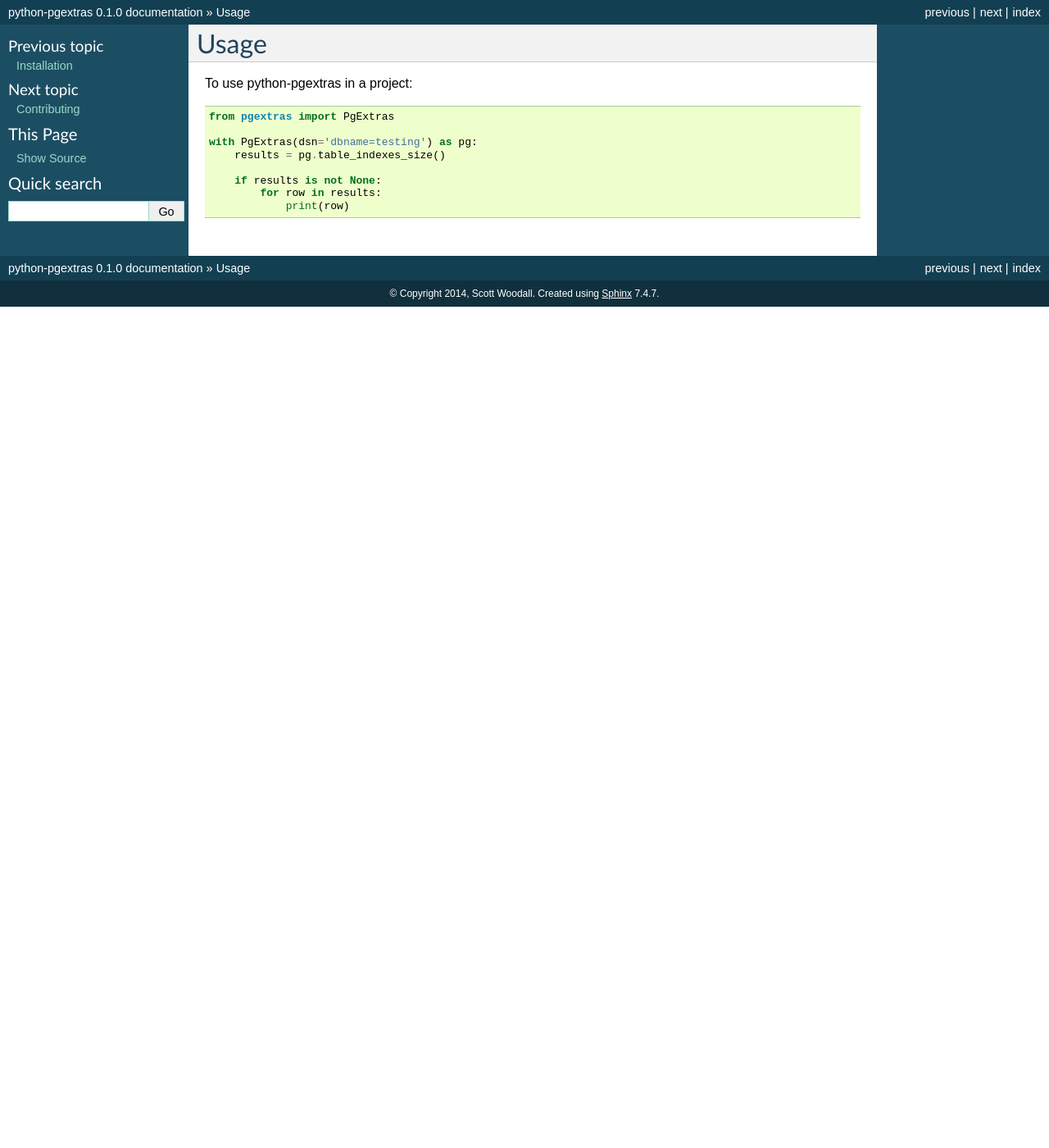
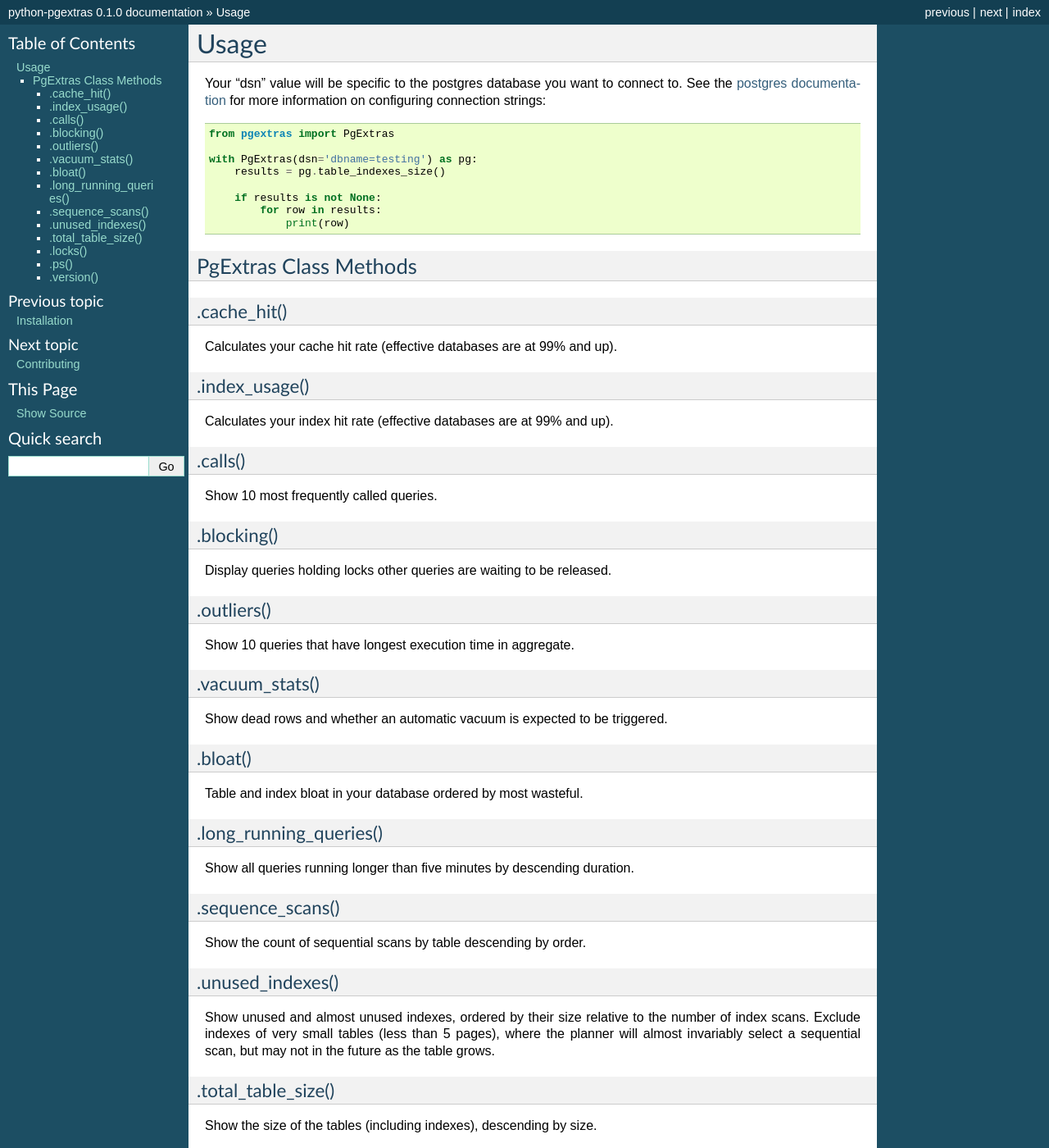
Before and after one commit to scottwoodall/python-pgextras, a Sphinx documentation site: the page built from docs/usage.rst, in a window 1280 px wide and 1400 px high. Shown: the whole window at 82% size. Built offline with Sphinx 7.4.7, drawn with Linux system fonts in a browser that asks for light colours; some of the changed text lies outside the part shown.

Commit message:
Documentation love.

```diff
--- a/HISTORY.rst
+++ b/HISTORY.rst
@@ -3,7 +3,7 @@
 History
 -------
 
-0.1.0 (2014-01-11)
+0.1.0 (2014-04-25)
 ++++++++++++++++++
 
 * First release on PyPI.
--- a/docs/usage.rst
+++ b/docs/usage.rst
@@ -2,7 +2,10 @@
 Usage
 ========
 
-To use python-pgextras in a project::
+Your "dsn" value will be specific to the postgres database you want to connect to.
+See the `postgres documentation
+<http://www.postgresql.org/docs/current/static/libpq-connect.html#LIBPQ-CONNSTRING>`_
+for more information on configuring connection strings::
 
     from pgextras import PgExtras
 
@@ -12,3 +15,65 @@ To use python-pgextras in a project::
         if results is not None:
             for row in results:
                 print(row)
+
+PgExtras Class Methods
+######################
+
+.cache_hit()
+************
+Calculates your cache hit rate (effective databases are at 99% and up).
+
+.index_usage()
+**************
+Calculates your index hit rate (effective databases are at 99% and up).
+
+.calls()
+********
+Show 10 most frequently called queries.
+
+.blocking()
+***********
+Display queries holding locks other queries are waiting to be released.
+
+.outliers()
+***********
+Show 10 queries that have longest execution time in aggregate.
+
+.vacuum_stats()
+***************
+Show dead rows and whether an automatic vacuum is expected to be triggered.
+
+.bloat()
+********
+Table and index bloat in your database ordered by most wasteful.
+
+.long_running_queries()
+***********************
+Show all queries running longer than five minutes by descending duration.
+
+.sequence_scans()
+*****************
+Show the count of sequential scans by table descending by order.
+
+.unused_indexes()
+*****************
+Show unused and almost unused indexes, ordered by their size relative to the
+number of index scans. Exclude indexes of very small tables (less than 5
+pages), where the planner will almost invariably select a sequential scan,
+but may not in the future as the table grows.
+
+.total_table_size()
+*******************
+Show the size of the tables (including indexes), descending by size.
+
+.locks()
+********
+Display queries with active locks.
+
+.ps()
+*****
+View active queries with execution time.
+
+.version()
+**********
+Get the Postgres server version.
```
Also changed, not shown: README.rst (+14 -0 lines).
